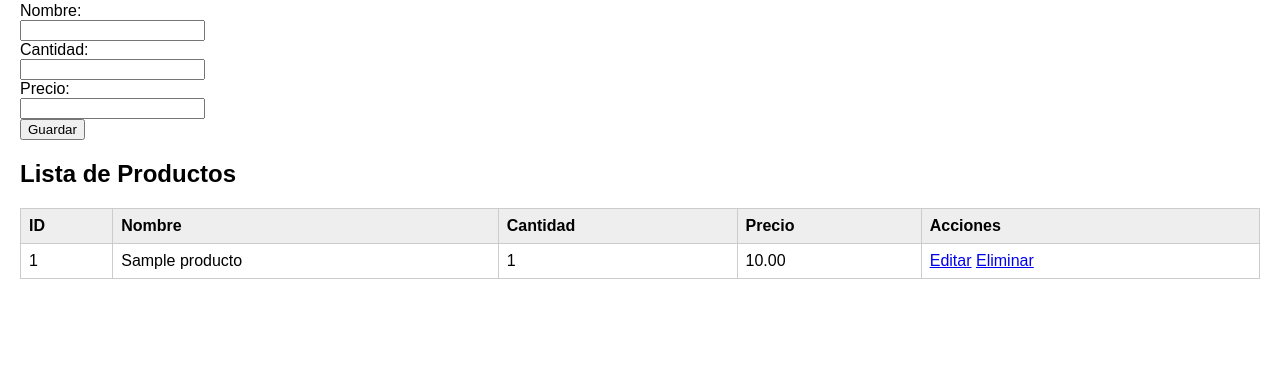
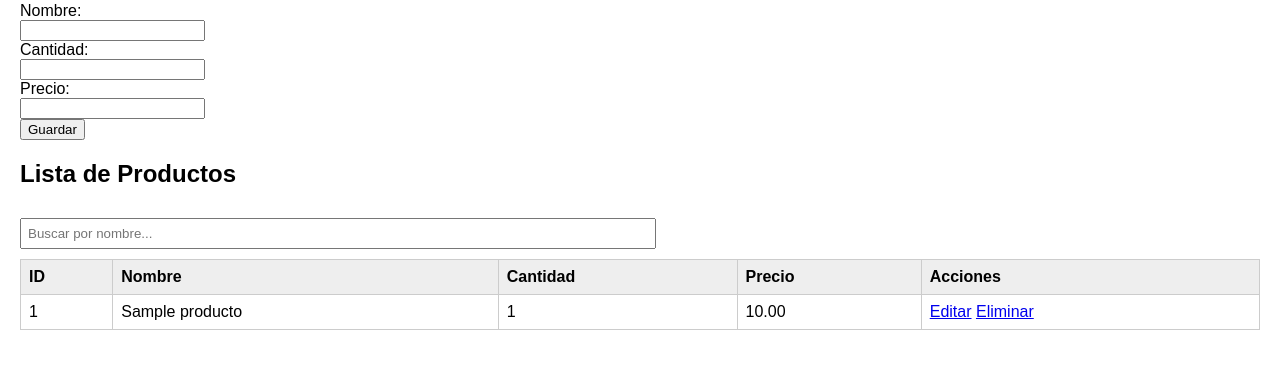
Before and after one commit to Calatias7/Proyecto_V1, a PHP site: page /inventory/index.php in a window 1280 px wide. Shown: the part 126-495 px from the top of the page. Run offline with PHP 8.4, Linux system fonts and the light colour scheme; tables that the repository leaves empty hold one stand-in row (values such as "Sample post").

Commit message:
Add search and documentation for PHP inventory

```diff
--- a/inventory/index.php
+++ b/inventory/index.php
@@ -27,7 +27,8 @@ $products = fetch_products($mysqli);
     </form>
 
     <h2>Lista de Productos</h2>
-    <table>
+    <input type="text" id="search" placeholder="Buscar por nombre...">
+    <table id="product-table">
         <thead>
             <tr>
                 <th>ID</th>
@@ -46,11 +47,12 @@ $products = fetch_products($mysqli);
                 <td><?php echo $p['precio']; ?></td>
                 <td>
                     <a href="edit.php?id=<?php echo $p['id']; ?>">Editar</a>
-                    <a href="delete_product.php?id=<?php echo $p['id']; ?>" onclick="return confirm('¿Eliminar?');">Eliminar</a>
+                    <a class="delete-link" href="delete_product.php?id=<?php echo $p['id']; ?>">Eliminar</a>
                 </td>
             </tr>
             <?php endforeach; ?>
         </tbody>
     </table>
+    <script src="script.js"></script>
 </body>
 </html>
--- /dev/null
+++ b/inventory/script.js
@@ -0,0 +1,19 @@
+const table = document.getElementById('product-table');
+const search = document.getElementById('search');
+const deleteLinks = document.querySelectorAll('.delete-link');
+
+search.addEventListener('input', () => {
+  const term = search.value.toLowerCase();
+  for (const row of table.tBodies[0].rows) {
+    const name = row.cells[1].textContent.toLowerCase();
+    row.style.display = name.includes(term) ? '' : 'none';
+  }
+});
+
+for (const link of deleteLinks) {
+  link.addEventListener('click', event => {
+    if (!confirm('¿Eliminar este producto?')) {
+      event.preventDefault();
+    }
+  });
+}
--- a/inventory/styles.css
+++ b/inventory/styles.css
@@ -7,6 +7,11 @@ table {
     width: 100%;
     margin-top: 10px;
 }
+#search {
+    margin-top: 10px;
+    padding: 6px;
+    width: 50%;
+}
 th, td {
     border: 1px solid #ccc;
     padding: 8px;
```
Also changed, not shown: README.md, inventory/README.md.
